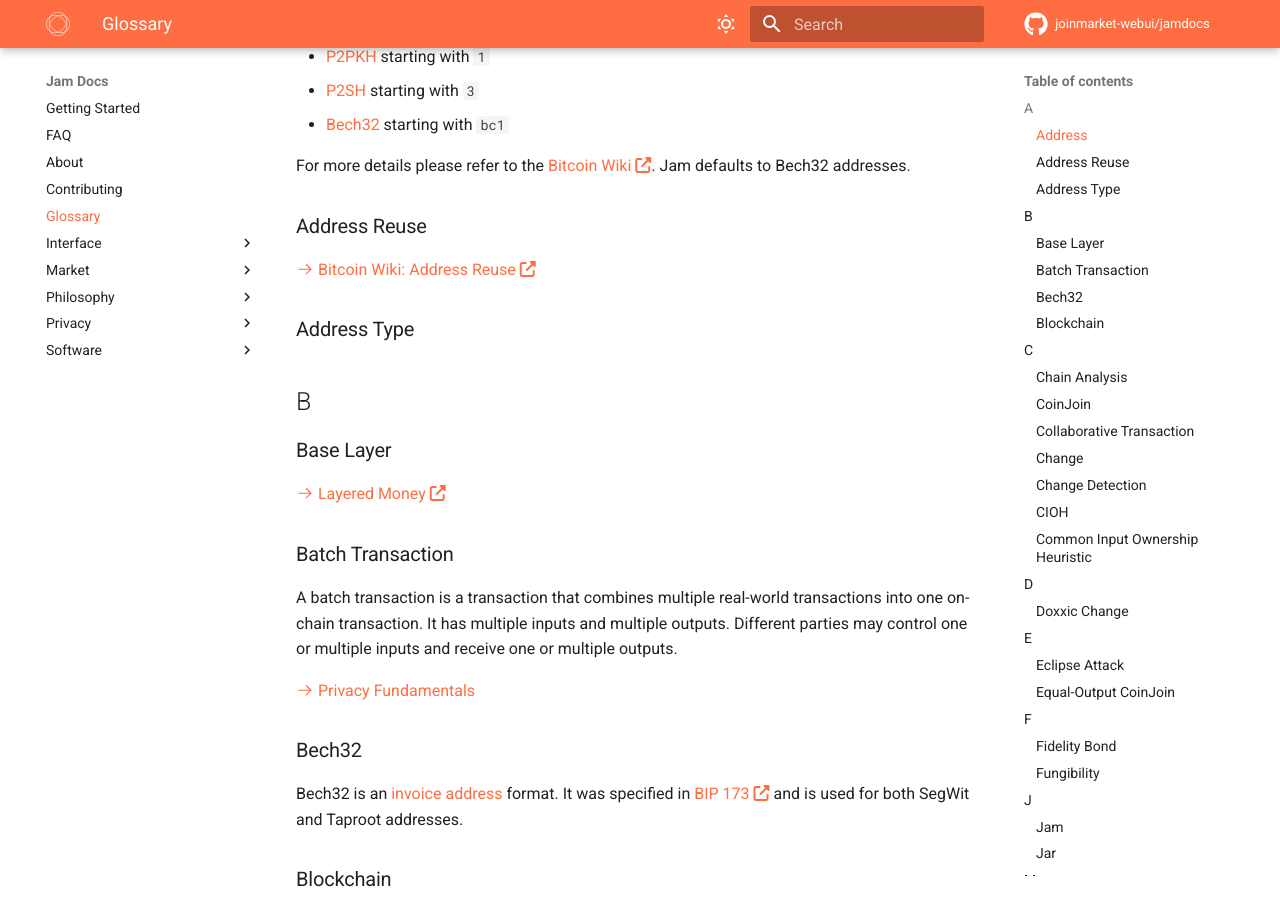
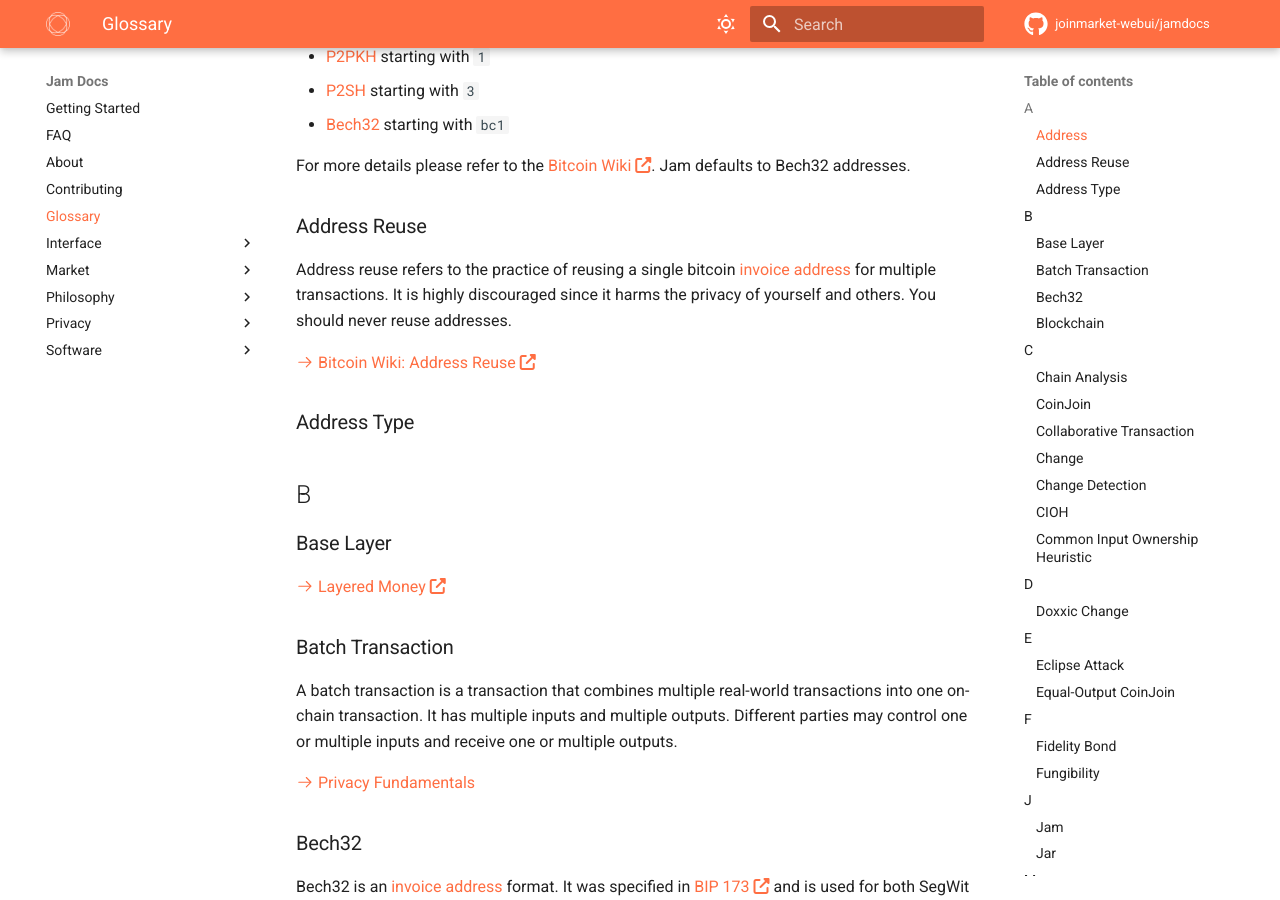
Before and after one commit to joinmarket-webui/jamdocs, an MkDocs documentation site: the page built from docs/glossary.md, in a window 1280 px wide and 900 px high, scrolled down 601 px. Built offline with MkDocs 1.6.1 and Material for MkDocs 9.7.7, drawn with Linux system fonts in a browser that asks for light colours; nearby versions of some CDN libraries; comment, search, counter and statistics services are not loaded.

Commit message:
docs(glossary): address reuse

```diff
--- a/docs/glossary.md
+++ b/docs/glossary.md
@@ -61,6 +61,10 @@ Bech32 addresses.
 [^bip179]: The term *invoice* is proposed in [BIP-179](https://github.com/bitcoin/bips/blob/master/bip-0179.mediawiki) as an alternative.
 
 ### Address Reuse
+
+Address reuse refers to the practice of reusing a single bitcoin [invoice
+address](#address) for multiple transactions. It is highly discouraged since it
+harms the privacy of yourself and others. You should never reuse addresses.
 
 [:octicons-arrow-right-24: Bitcoin Wiki: Address Reuse][reuse]
 
```
